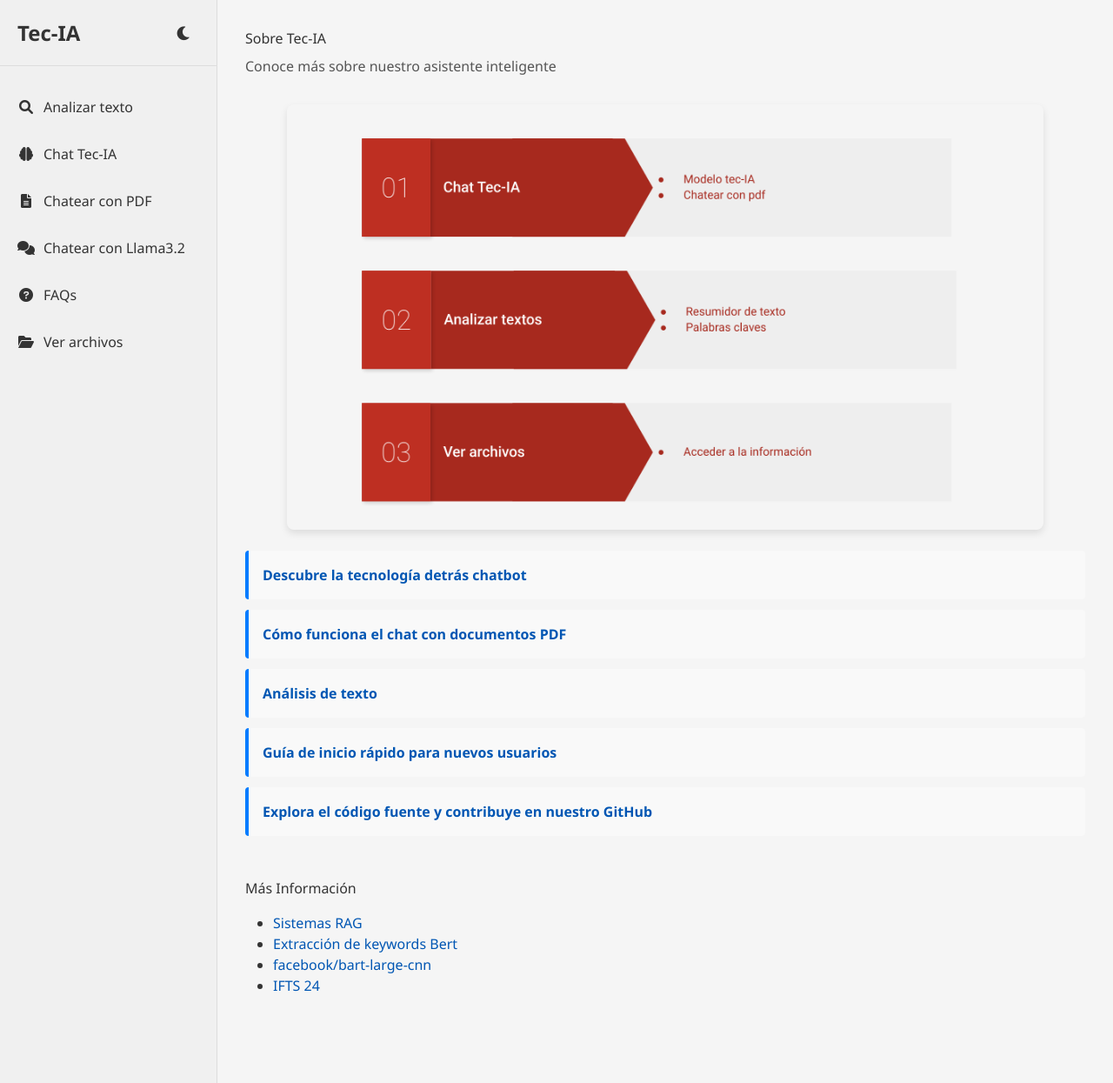
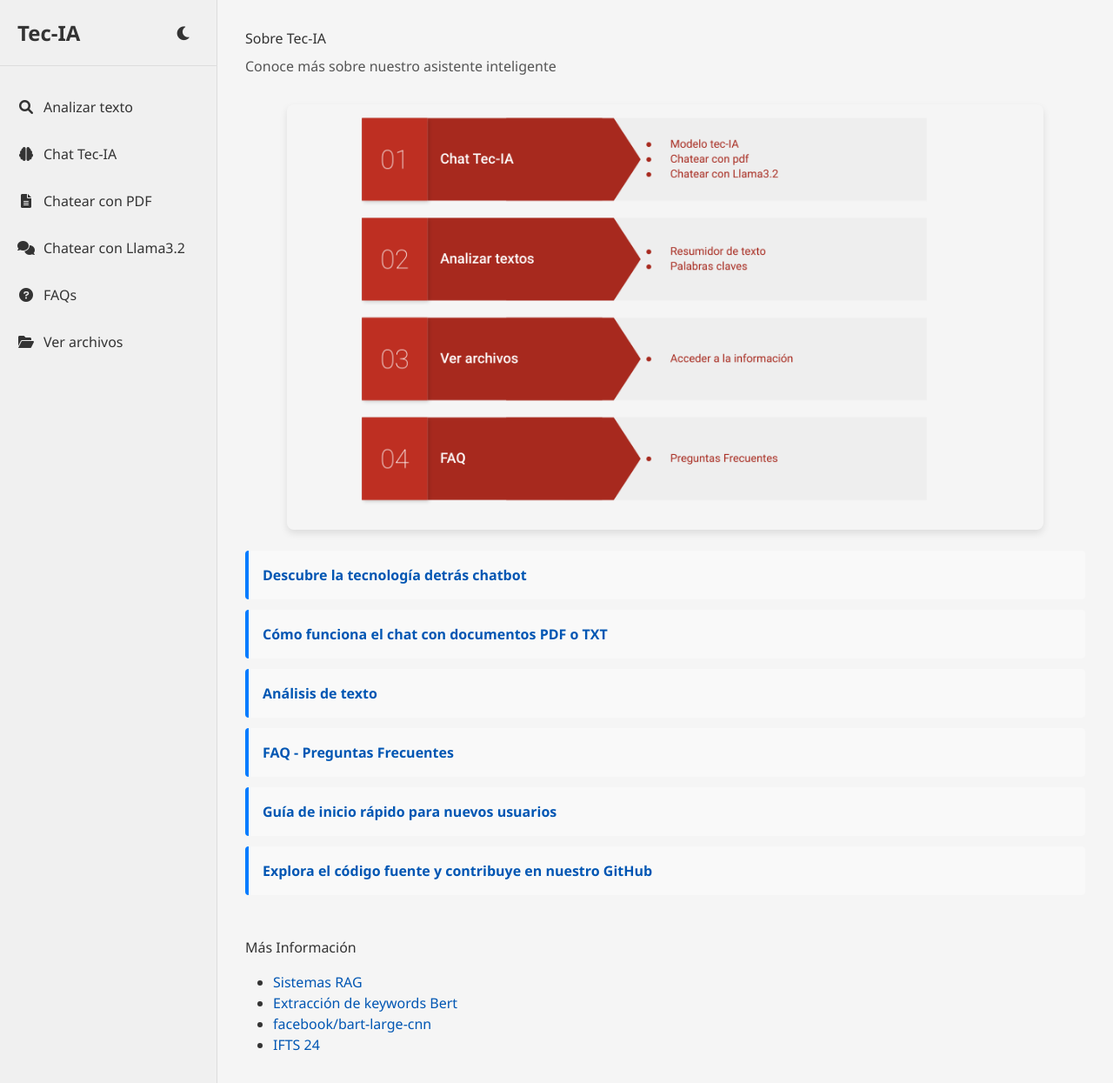
Before and after one commit to parivgabriela/Proyecto_Integrador, a Flask app: page /info_tec_ia in a window 1280 px wide. Shown: the whole page at 87% size. Run offline with Flask 3, Linux system fonts and the light colour scheme; some libraries are stand-ins or nearby versions.

Commit message:
#15 Update documetation and image with the new information about Tec-IA

```diff
--- a/asistente-tec-ia/app/templates/info_tec_ia.html
+++ b/asistente-tec-ia/app/templates/info_tec_ia.html
@@ -70,15 +70,21 @@
                     </div>
                 </div>
                 <div class="accordion-item">
-                    <button class="accordion-header">Cómo funciona el chat con documentos PDF</button>
+                    <button class="accordion-header">Cómo funciona el chat con documentos PDF o TXT</button>
                     <div class="accordion-content">
-                        <p>Al chatear con un PDF, Tec-IA procesa el documento para crear una base de conocimiento. Luego, cuando haces una pregunta, el sistema busca la información más relevante dentro del texto para darte una respuesta coherente y precisa, citando las fuentes si es necesario.</p>
+                        <p>Al chatear con un PDF o un archivo de texto TXT, Tec-IA procesa el documento para crear una base de conocimiento. Luego, cuando haces una pregunta, el sistema busca la información más relevante dentro del texto para darte una respuesta coherente y precisa, citando las fuentes si es necesario.</p>
                     </div>
                 </div>
                 <div class="accordion-item">
                     <button class="accordion-header">Análisis de texto</button>
                     <div class="accordion-content">
                         <p>Desde estudiantes que necesitan resumir textos académicos y extraer datos de informes, Tec-IA es una herramienta versátil.<br>Utiliza el modelo facebook/bart-large-cnn para realizar los resúmenes, para extraer las palabras claves o keywords se usa el modelo de  Keybert </p>
+                    </div>
+                </div>
+                <div class="accordion-item">
+                    <button class="accordion-header">FAQ - Preguntas Frecuentes</button>
+                    <div class="accordion-content">
+                        <p>Para una respuesta rápida a preguntas comunes de los estudiantes se elaboró un archivo con preguntas y respuestas frecuentes.<br>Ante una pregunta del usuario el programa primero buscará la pregunta antes de enviar la "query" al modelo de IA </p>
                     </div>
                 </div>
                 <div class="accordion-item">
@@ -90,7 +96,8 @@
                 <div class="accordion-item">
                     <button class="accordion-header">Explora el código fuente y contribuye en nuestro GitHub</button>
                     <div class="accordion-content">
-                        <p>Somos un proyecto de código abierto y nos encantaría contar con tu ayuda. Puedes encontrar nuestro repositorio en GitHub, donde puedes reportar errores, sugerir nuevas funcionalidades o incluso contribuir con tu propio código.</p>
+                        <p>Somos un proyecto de código abierto y nos encantaría contar con tu ayuda. Puedes encontrar nuestro repositorio en GitHub, donde puedes reportar errores, sugerir nuevas funcionalidades o incluso contribuir con tu propio código.</p><br>
+                        <pre><code>git@github.com:parivgabriela/Proyecto_Integrador.git</pre></code>
                     </div>
                 </div>
             </div>
```
Also changed, not shown: asistente-tec-ia/app/static/img/info-tec-ia.png.
